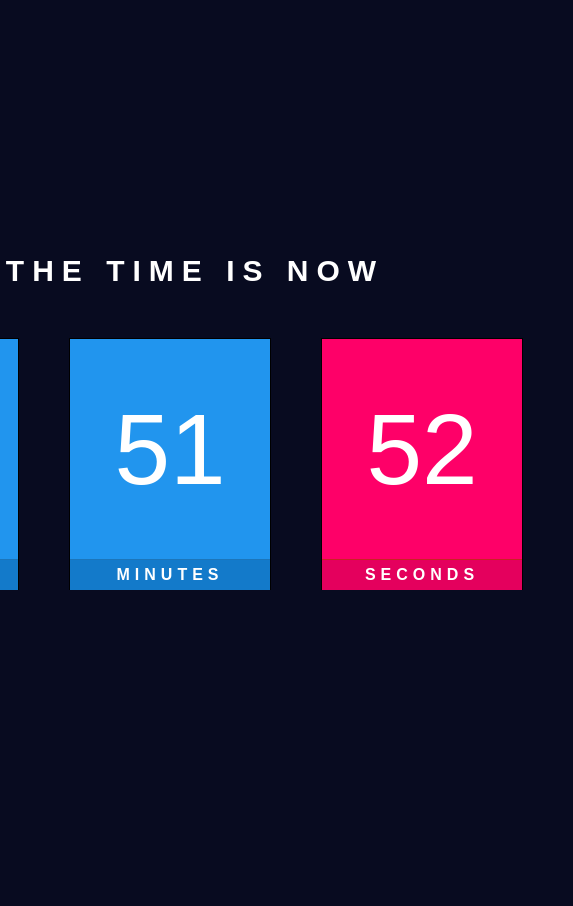
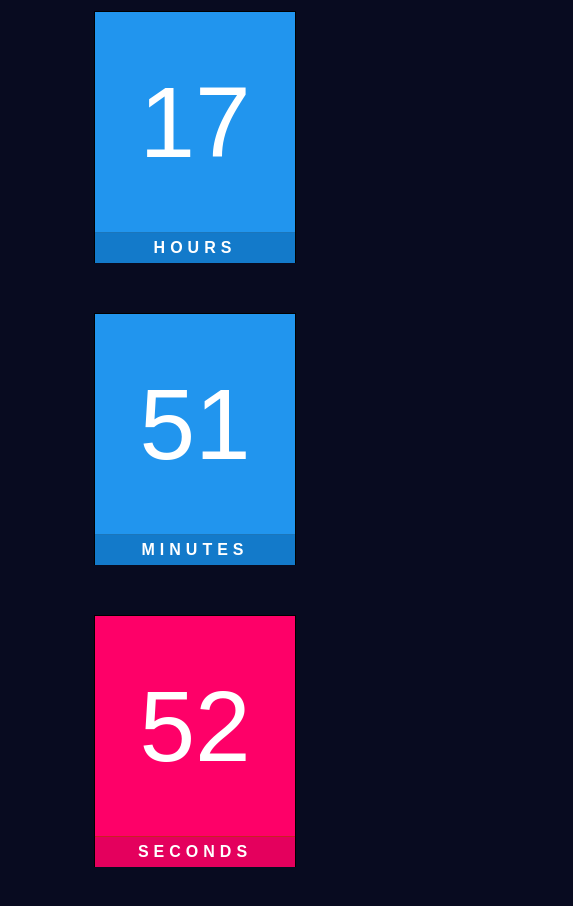
Before and after one commit to Bojan1204/JavaScriptClock, a plain HTML site: page index.html in a window 390 px wide. Shown: the whole page, 573 px wide, since content can reach past the window. Before the commit the page ends 844 px from the top, so only its background shows below. Drawn offline with Linux system fonts and the light colour scheme.

Commit message:
added responsiveness

```diff
--- a/style.css
+++ b/style.css
@@ -20,6 +20,9 @@ body {
 
 .container {
   display: flex;
+  flex-wrap: wrap;
+  justify-content: center;
+  align-items: center;
 }
 
 .time-container {
@@ -82,3 +85,10 @@ body {
   color: #fff;
   border-top: 1px solid #c92222;
 }
+
+@media screen and (max-width: 600px) {
+  .time-container {
+    margin: 0;
+    margin-bottom: 50px;
+  }
+}
```
